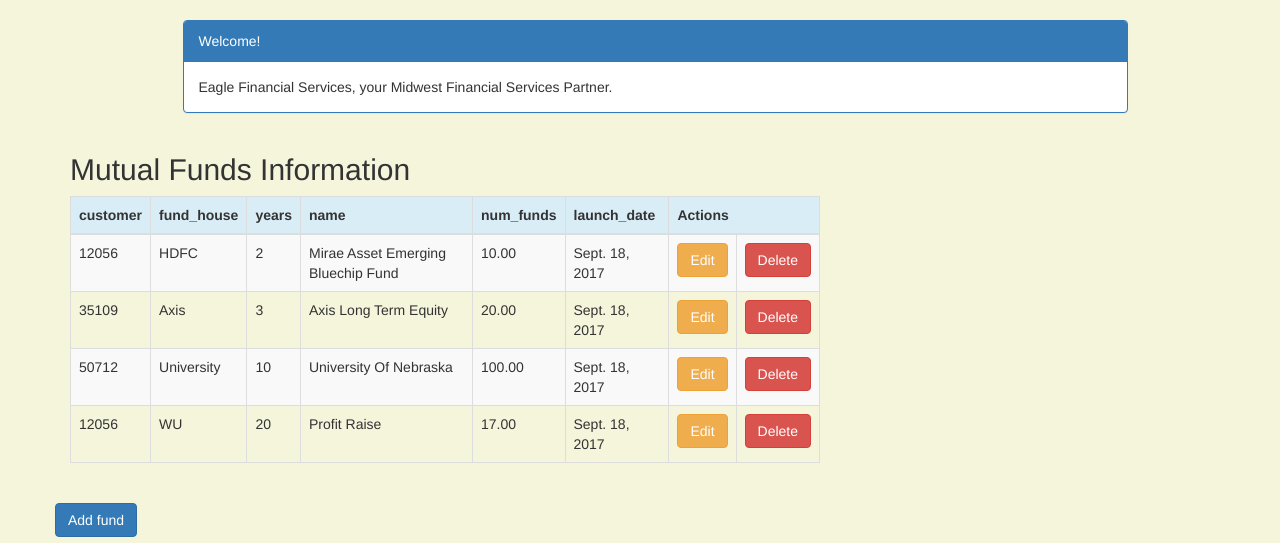
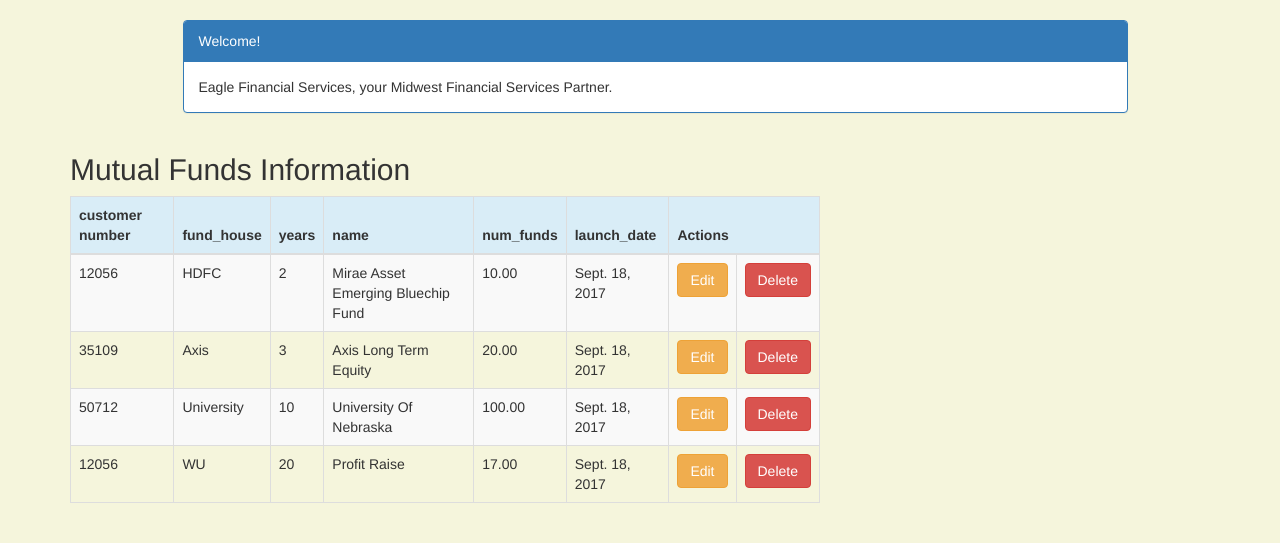
Before and after one commit to ajanet1993/EFS, a Django app: page /fund/ in a window 1280 px wide. Shown: the part 52-595 px from the top of the page. Run offline with Django 3.2, Linux system fonts and the light colour scheme; a user stored in the database is signed in; data comes from the database, SQL or seed files in the repository; some libraries are stand-ins or nearby versions.

Commit message:
New changes in site

```diff
--- a/portfolio/templates/portfolio/fund_list.html
+++ b/portfolio/templates/portfolio/fund_list.html
@@ -34,7 +34,7 @@
         <table class="table table-striped table-bordered table-hover">
             <thead>
             <tr class="bg-info">
-                <th>customer</th>
+                <th>customer number</th>
                 <th>fund_house</th>
                 <th>years</th>
                 <th>name</th>
--- a/portfolio/templates/portfolio/investment_list.html
+++ b/portfolio/templates/portfolio/investment_list.html
@@ -34,7 +34,7 @@
         <table class="table table-striped table-bordered table-hover">
             <thead>
             <tr class="bg-info">
-                <th>customer</th>
+                <th>customer number</th>
                 <th>category</th>
                 <th>description</th>
                 <th>acquired_value</th>
--- a/portfolio/templates/portfolio/stock_list.html
+++ b/portfolio/templates/portfolio/stock_list.html
@@ -33,7 +33,7 @@
         <table class="table table-striped table-bordered table-hover">
             <thead>
             <tr class="bg-info">
-                <th>Customer</th>
+                <th>Customer number</th>
                 <th>Symbol</th>
                 <th>Name</th>
                 <th>Shares</th>
```
